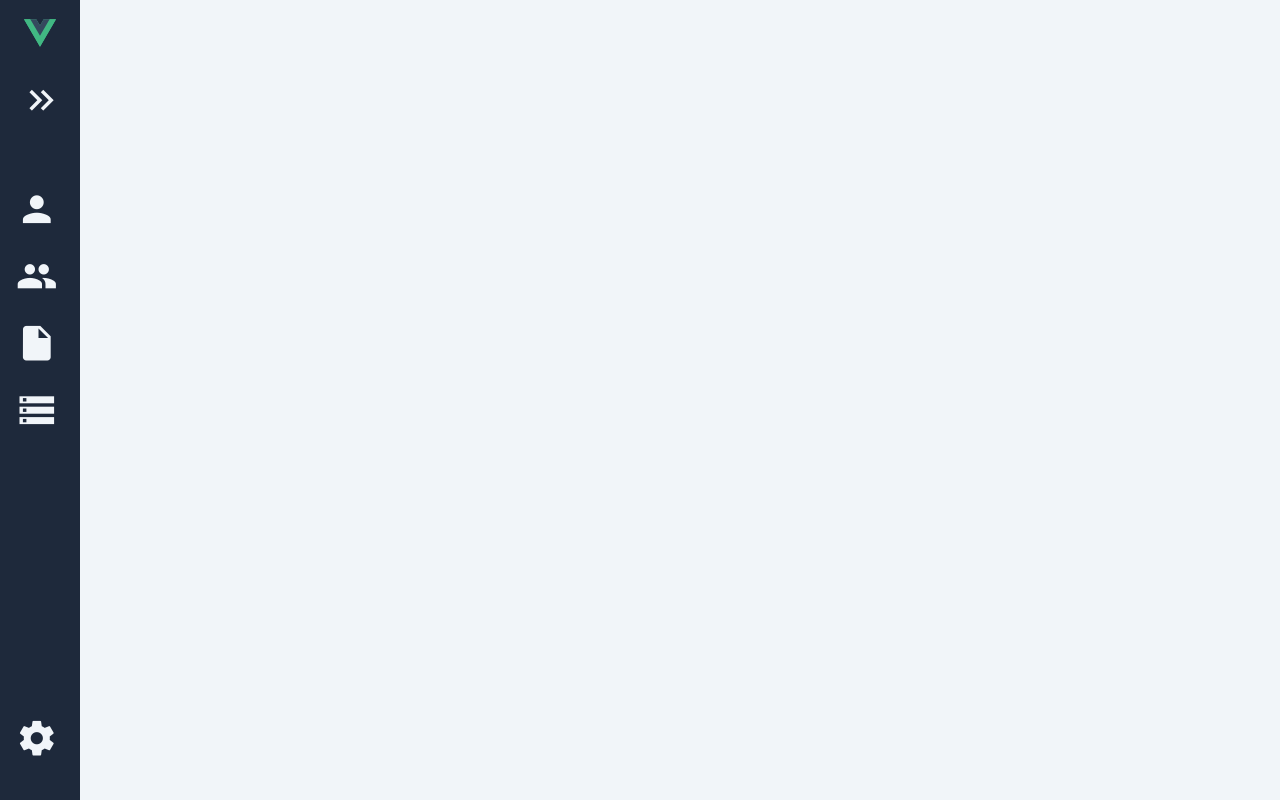
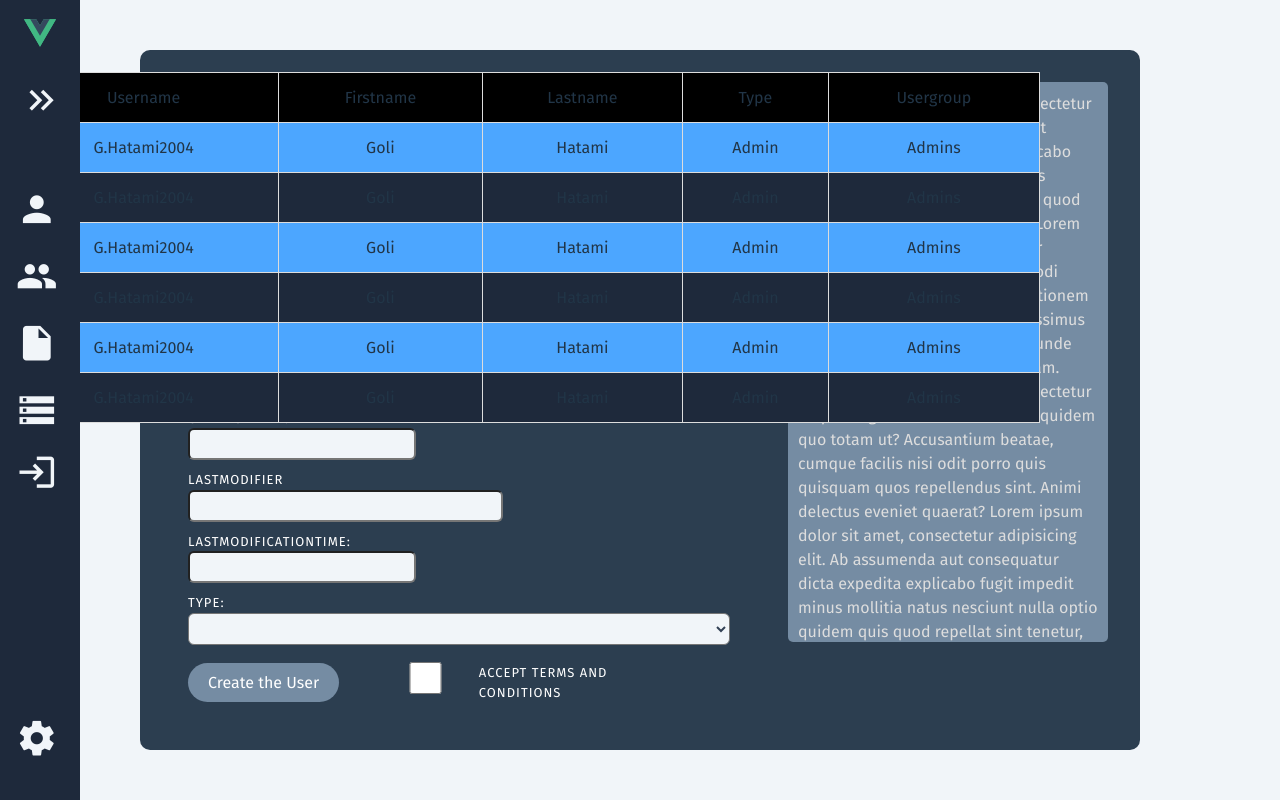
Before and after one commit to G-Hatami/FMP, a Vue app: page /#/usersTable in a window 1280 px wide. Built offline with nearby package versions, Linux system fonts and the light colour scheme.

Commit message:
create new users

```diff
--- a/src/components/Sidebar.vue
+++ b/src/components/Sidebar.vue
@@ -27,6 +27,10 @@
         <span class="material-icons">storage</span>
         <span class="text">Storage space</span>
       </router-link>
+      <router-link to="/virtualLogin" class="button" exact>
+        <span class="material-icons">login</span>
+        <span class="text">Login</span>
+      </router-link>
       <div class="settings">
         <router-link to="/settings" class="button" id="settings" exact>
           <span class="material-icons">settings</span>
@@ -46,8 +50,6 @@ const toggleMenu = () => {
 
   is_expanded.value = !is_expanded.value
   // localStorage.setItem("is_expanded", is_expanded.value.toString())
-
-
 }
 
 
--- /dev/null
+++ b/src/views/MainTable/UsersTable.vue
@@ -0,0 +1,125 @@
+<template>
+  <CreateUser @userAdded="handleUserAdded"></CreateUser>
+  <div class="table-container">
+    <table id="recordTable">
+      <thead>
+      <tr>
+        <th>ID</th>
+        <th>Username</th>
+        <th>Firstname</th>
+        <th>Lastname</th>
+        <th>Type</th>
+        <th>Usergroup</th>
+      </tr>
+      </thead>
+      <tbody>
+      <tr v-for="user in users" :key="user.id">
+        <td>{{ user.id }}</td>
+        <td>{{ user.username }}</td>
+        <td>{{ user.firstname }}</td>
+        <td>{{ user.lastname }}</td>
+        <td>{{ user.type }}</td>
+        <td>{{ user.usergroup }}</td>
+      </tr>
+      </tbody>
+    </table>
+  </div>
+</template>
+
+
+<script setup>
+import {ref , onMounted , onUnmounted} from "vue";
+import CreateUser from "../UserManagement/CreateUser.vue";
+
+    const users = ref([
+      {id: 1, username: "G.Hatami2004", firstname: "Goli", lastname: "Hatami", type: "Admin", usergroup: "Admins"},
+      {id: 1, username: "G.Hatami2004", firstname: "Goli", lastname: "Hatami", type: "Admin", usergroup: "Admins"},
+      {id: 1, username: "G.Hatami2004", firstname: "Goli", lastname: "Hatami", type: "Admin", usergroup: "Admins"},
+      {id: 1, username: "G.Hatami2004", firstname: "Goli", lastname: "Hatami", type: "Admin", usergroup: "Admins"},
+      {id: 1, username: "G.Hatami2004", firstname: "Goli", lastname: "Hatami", type: "Admin", usergroup: "Admins"},
+      {id: 1, username: "G.Hatami2004", firstname: "Goli", lastname: "Hatami", type: "Admin", usergroup: "Admins"},
+    ]);
+    const handleUserAdded = (newUser) => {
+      console.log("new user: " , newUser.lastname)}
+    // }
+    // onMounted(() => {
+    //   const handler = (newUser) => addUser(newUser);
+    //   emit("usersAdded", handler);
+    // });
+    // onUnmounted(() => {
+    //   emit('usersAdded', null);
+    // });
+
+
+
+
+</script>
+
+
+<style scoped lang="scss">
+.table-container {
+  width: 1400px; /* Set the container width to 80% of the page */
+  max-height: 70vh;
+  overflow-y: auto;
+  margin-bottom: 2rem;
+  margin-top: 2rem;
+  position: fixed;
+  top: 2.5rem;
+  right: 15rem;
+  display: flex;
+  justify-content: center;
+  padding-left: 23%;
+
+}
+
+/* Add your table styling here */
+table {
+  position: relative;
+  width: 100%;
+  border-collapse: collapse;
+}
+
+thead th {
+  background-color: black;
+  border-bottom: 1px solid #ddd;
+}
+
+tbody tr:nth-child(even) {
+  background-color: var(--dark)
+}
+
+tbody tr:nth-child(odd) {
+  background-color: hsl(var(--hue), var(--saturation), calc(45% + var(--darkness)));
+}
+
+
+td, th {
+  height: 2.5rem;
+  width: auto;
+  padding: 8px;
+  border: 1px solid #ddd;
+}
+
+tr {
+  height: 50px;
+}
+
+ul {
+  color: #1a1a1a;
+  font-weight: bolder;
+  font-size: 20px;
+  position: fixed;
+  bottom: 2rem;
+  left: 21rem;
+  display: flex;
+  flex-direction: column;
+  align-items: flex-start;
+  padding: 0;
+
+  li {
+    margin: 0; /* Remove default margin */
+    list-style-position: inside;
+
+  }
+}
+</style>
--- a/src/views/UserManagement/CreateUser.vue
+++ b/src/views/UserManagement/CreateUser.vue
@@ -1,48 +1,50 @@
 <template>
   <form @submit.prevent="handleSubmit">
     <label>User name:</label>
-    <input type="text" maxlength="48" minlength="5" readonly required v-model="userInfo.userName">
+    <input type="text" maxlength="48" minlength="5" required v-model="username" onblur="this.disabled=true">
 
     <label>First name:</label>
-    <input type="text" maxlength="48" v-model=userInfo.firstName>
+    <input type="text" maxlength="48" v-model=firstname>
 
     <label>Last name:</label>
-    <input type="text" maxlength="48" v-model=userInfo.lastName>
+    <input type="text" maxlength="48" v-model=lastname>
+    <label>User Group:</label>
+    <input type="text" maxlength="48" v-model=usergroup>
+
     <div class="createTable">
       <div class="option">
         <label>Creator:</label>
-        <input type="text" v-model=userInfo.userGroup>
+        <input type="text" v-model=creator>
       </div>
 
       <div class="timeInput">
         <label>creationTime:</label>
-        <input type="text" v-model=userInfo.userGroup>
+        <input type="text" v-model=creationTime>
       </div>
     </div>
 
     <div class="updateTable">
       <div class="option">
         <label>lastModifier</label>
-        <input type="text" v-model=userInfo.userGroup>
+        <input type="text" v-model=lastModifier>
       </div>
       <div class="timeInput">
         <label>lastModificationTime:</label>
-        <input type="text" v-model=userInfo.userGroup>
+        <input type="text" v-model=lastModificationTime>
       </div>
     </div>
 
     <label>Type:</label>
-    <select v-model="userInfo.type" required>
+    <select v-model="type" required>
       <option value="Admin">Admin</option>
       <option value="User">User</option>
     </select>
     <div class="submit">
-      <button>Create an Account</button>
+      <button @click="addUser" style="font-weight: bolder">Create the User</button>
     </div>
     <div class="termsBox">
       <input type="checkbox" v-model="terms" required>
       <label id="boxLabel">Accept terms and conditions </label>
-
 
 
     </div>
@@ -60,7 +62,8 @@
         exercitationem minima nisi odio perspiciatis, possimus quis reiciendis repudiandae sed unde voluptatibus
         voluptatum! Eius, nam.
         Lorem ipsum dolor sit amet, consectetur adipisicing elit. Deleniti dolorum quidem quo totam ut? Accusantium
-        beatae, cumque facilis nisi odit porro quis quisquam quos repellendus sint. Animi delectus eveLorem ipsum dolor sit amet, consectetur adipisicing elit. Ab assumenda aut consequatur dicta expedita explicabo
+        beatae, cumque facilis nisi odit porro quis quisquam quos repellendus sint. Animi delectus eveLorem ipsum dolor
+        sit amet, consectetur adipisicing elit. Ab assumenda aut consequatur dicta expedita explicabo
         fugit impedit minus mollitia natus nesciunt nulla optio quidem quis quod repellat sint tenetur, voluptates.
         Lorem ipsum dolor sit amet, consectetur adipisicing elit. A, alias, at commodi delectus distinctio dolor
         exercitationem minima nisi odio perspiciatis, possimus quis reiciendis repudiandae sed unde voluptatibus
@@ -72,23 +75,40 @@
 
 </template>
 <script setup>
-import {ref} from "vue";
+import {ref, getCurrentInstance } from "vue";
+const emitInstance = getCurrentInstance()
 
-const userInfo = ref({
-  userName: '',
-  firstName: '',
-  lastName: '',
-  userGroup: '',
-  type: '',
-  creator: '',
-  creationTime: '',
-  lastModifier: '',
-  lastModificationTime: ''
-})
+const username = ref(" ")
+const lastname = ref(" ")
+const firstname = ref(" ")
+const usergroup = ref(" ")
+const type = ref(" ")
+const creator = ref(" ")
+const creationTime = ref(" ")
+const lastModifier = ref(" ")
+const lastModificationTime = ref(" ")
+
+
 const terms = ref(false)
 const handleSubmit = () => {
 
 }
+
+const addUser = () => {
+  const newUser = {
+    userName: username.value,
+    firstName: firstname.value,
+    lastName: lastname.value,
+    userGroup: usergroup.value,
+    type: type.value,
+    creator: creator.value,
+    creationTime: creationTime.value,
+    lastModifier: lastModifier.value,
+    lastModificationTime: lastModificationTime.value
+  };
+    emitInstance.emit("userAdded", newUser)
+}
+
 
 </script>
 
@@ -116,7 +136,8 @@ form label {
   letter-spacing: 1px;
   font-weight: bold;
 }
-form input{
+
+form input {
   margin-bottom: 7px;
 }
 
@@ -137,7 +158,7 @@ select:hover {
 }
 
 form button {
-  background: hsl(210, 20% , 55%);
+  background: hsl(210, 20%, 55%);
   border: 0;
   padding: 10px 20px;
   margin-top: 20px;
@@ -148,36 +169,41 @@ form button {
   bottom: 3rem;
 
 }
-.terms{
-  background-color:hsl(210, 20% , 55%);
+
+.terms {
+  background-color: hsl(210, 20%, 55%);
   position: absolute;
-  right: 2rem ;
+  right: 2rem;
   top: 2rem;
   width: 20rem;
-  height:35rem ;
+  height: 35rem;
   overflow-y: auto;
   color: #dddddd;
   font-weight: bolder;
   border-radius: 5px;
   padding: 10px;
 }
-.termsBox{
+
+.termsBox {
   position: absolute;
   bottom: 3rem;
   left: 15rem;
-  display:flex;
+  display: flex;
   align-items: center;
   color: #dddddd;
   font-size: 40px;
 
 }
-input[type="checkbox"]{
+
+input[type="checkbox"] {
   margin-right: 8px;
 }
-.option{
+
+.option {
   width: 58%;
 }
-.timeInput{
+
+.timeInput {
   width: 42%;
 }
 
--- a/src/views/UserManagement/Index.vue
+++ b/src/views/UserManagement/Index.vue
@@ -1,29 +1,5 @@
 <template>
-  <div class="table-container">
-    <table id="recordTable">
-      <thead>
-      <tr>
-        <th>ID</th>
-        <th>Username</th>
-        <th>Firstname</th>
-        <th>Lastname</th>
-        <th>Type</th>
-        <th>Usergroup</th>
-      </tr>
-      </thead>
-      <tbody>
-      <tr v-for="user in users" :key="user.id">
-        <td>{{ user.id }}</td>
-        <td>{{ user.username }}</td>
-        <td>{{ user.firstname }}</td>
-        <td>{{ user.lastname }}</td>
-        <td>{{ user.type }}</td>
-        <td>{{ user.usergroup }}</td>
-      </tr>
-      </tbody>
-    </table>
-  </div>
-
+<users-table></users-table>
   <div class="container">
     <div class="input-group">
       <label for="input2">DELETE :</label>
@@ -33,7 +9,7 @@
   <router-link to="/updateUser"></router-link>
   <button @click="goToUpdate" class="updateButton">UPDATE</button>
   <router-link to="/createUser">
-    <button class="createButton">CREATE</button>
+    <button class="createButton" >CREATE</button>
   </router-link>
   <ul>
     <li>To delete a user with each type , just enter the id in delete input!</li>
@@ -46,8 +22,7 @@
 <script setup>
 import {useRouter} from "vue-router";
 import {ref} from "vue";
-
-// Get router instance
+import UsersTable from "../MainTable/UsersTable.vue";
 const router = useRouter();
 
 // Function to navigate to update user page
@@ -56,73 +31,10 @@ const goToUpdate = () => {
 };
 
 
-const users = ref([
-  {id: 1, username: "john_doe", firstname: "John", lastname: "Doe", type: "Admin", usergroup: "Admins"},
-  {id: 2, username: "jane_doe", firstname: "Jane", lastname: "Doe", type: "User", usergroup: "Users"},
-  {id: 2, username: "jane_doe", firstname: "Jane", lastname: "Doe", type: "User", usergroup: "Users"},
-  {id: 2, username: "jane_doe", firstname: "Jane", lastname: "Doe", type: "User", usergroup: "Users"},
-  {id: 2, username: "jane_doe", firstname: "Jane", lastname: "Doe", type: "User", usergroup: "Users"},
-  {id: 2, username: "jane_doe", firstname: "Jane", lastname: "Doe", type: "User", usergroup: "Users"},
-  {id: 2, username: "jane_doe", firstname: "Jane", lastname: "Doe", type: "User", usergroup: "Users"},
-  {id: 2, username: "jane_doe", firstname: "Jane", lastname: "Doe", type: "User", usergroup: "Users"},
-  {id: 2, username: "jane_doe", firstname: "Jane", lastname: "Doe", type: "User", usergroup: "Users"},
-  {id: 2, username: "jane_doe", firstname: "Jane", lastname: "Doe", type: "User", usergroup: "Users"},
-  {id: 2, username: "jane_doe", firstname: "Jane", lastname: "Doe", type: "User", usergroup: "Users"},
-  {id: 2, username: "jane_doe", firstname: "Jane", lastname: "Doe", type: "User", usergroup: "Users"},
-  {id: 2, username: "jane_doe", firstname: "Jane", lastname: "Doe", type: "User", usergroup: "Users"},
-  {id: 2, username: "jane_doe", firstname: "Jane", lastname: "Doe", type: "User", usergroup: "Users"},
-  {id: 2, username: "jane_doe", firstname: "Jane", lastname: "Doe", type: "User", usergroup: "Users"},
-  {id: 2, username: "jane_doe", firstname: "Jane", lastname: "Doe", type: "User", usergroup: "Users"},
-
-  // Add more user data as needed
-]);
-
 </script>
 
 <style scoped>
 
-.table-container {
-  width: 1400px; /* Set the container width to 80% of the page */
-  height: 530px;
-  overflow-y: auto;
-  margin-bottom: 2rem;
-  margin-top: 2rem;
-  position: fixed;
-  top: 2.5rem;
-  right: 15rem;
-  display: flex;
-  justify-content: center;
-  padding-left: 23%;
-
-}
-
-/* Add your table styling here */
-table {
-  position: relative;
-  width: 100%;
-  border-collapse: collapse;
-}
-
-thead th {
-  background-color: black;
-  border-bottom: 1px solid #ddd;
-}
-
-tbody tr:nth-child(even) {
-  background-color: var(--dark)
-}
-
-tbody tr:nth-child(odd) {
-  background-color: hsl(var(--hue), var(--saturation), calc(45% + var(--darkness)));
-}
-
-
-td, th {
-  height: 2.5rem;
-  width: auto;
-  padding: 8px;
-  border: 1px solid #ddd;
-}
 
 .container {
   position: fixed;
--- a/src/views/UserManagement/UpdateUser.vue
+++ b/src/views/UserManagement/UpdateUser.vue
@@ -1,7 +1,7 @@
 <template>
   <form @submit.prevent="handleSubmit">
     <label>User name:</label>
-    <input type="text" maxlength="48" minlength="5" readonly required v-model="userInfo.userName">
+    <input type="text" maxlength="48" minlength="5" onblur="this.disabled=true" required v-model="userInfo.userName">
 
     <label>First name:</label>
     <input type="text" maxlength="48" v-model=userInfo.firstName>
--- /dev/null
+++ b/src/views/VirtualLogin.vue
@@ -0,0 +1,24 @@
+<template>
+  <h3>.To switch between users , choose your preferred id : </h3>
+  <UsersTable></UsersTable>
+
+</template>
+
+<script setup>
+import UsersTable from "./MainTable/UsersTable.vue";
+</script>
+
+<style scoped lang="scss">
+h3 {
+  position: fixed;
+  color: #2c3e50;
+  top: 3.5rem;
+  left: 18.5rem;
+  display: flex;
+}
+
+.table-container {
+  top: 5rem;
+  right: 12rem;
+}
+</style>
```
Also changed, not shown: src/router/index.js (+10 -1 lines), vite.config.js (line endings or trailing spaces).
